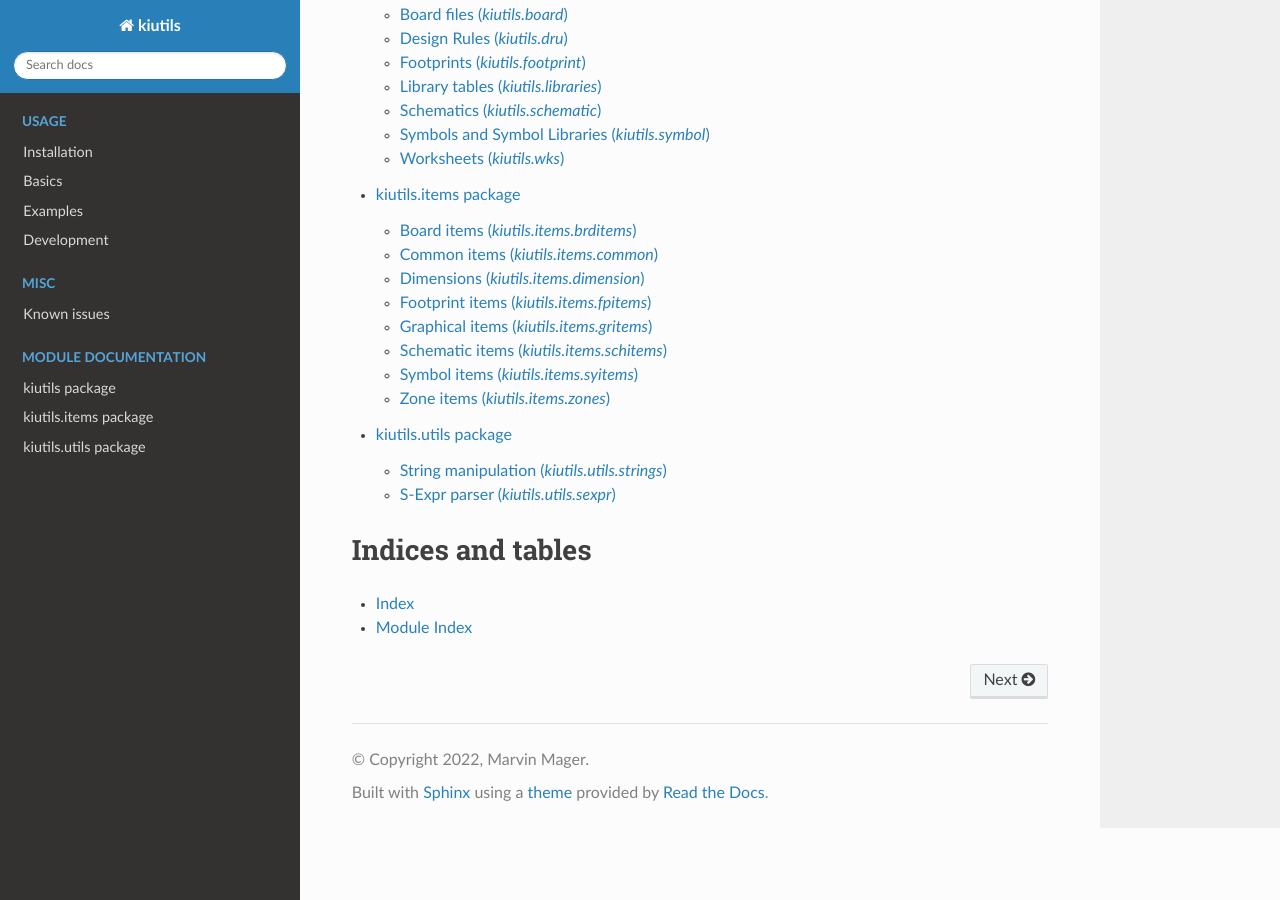
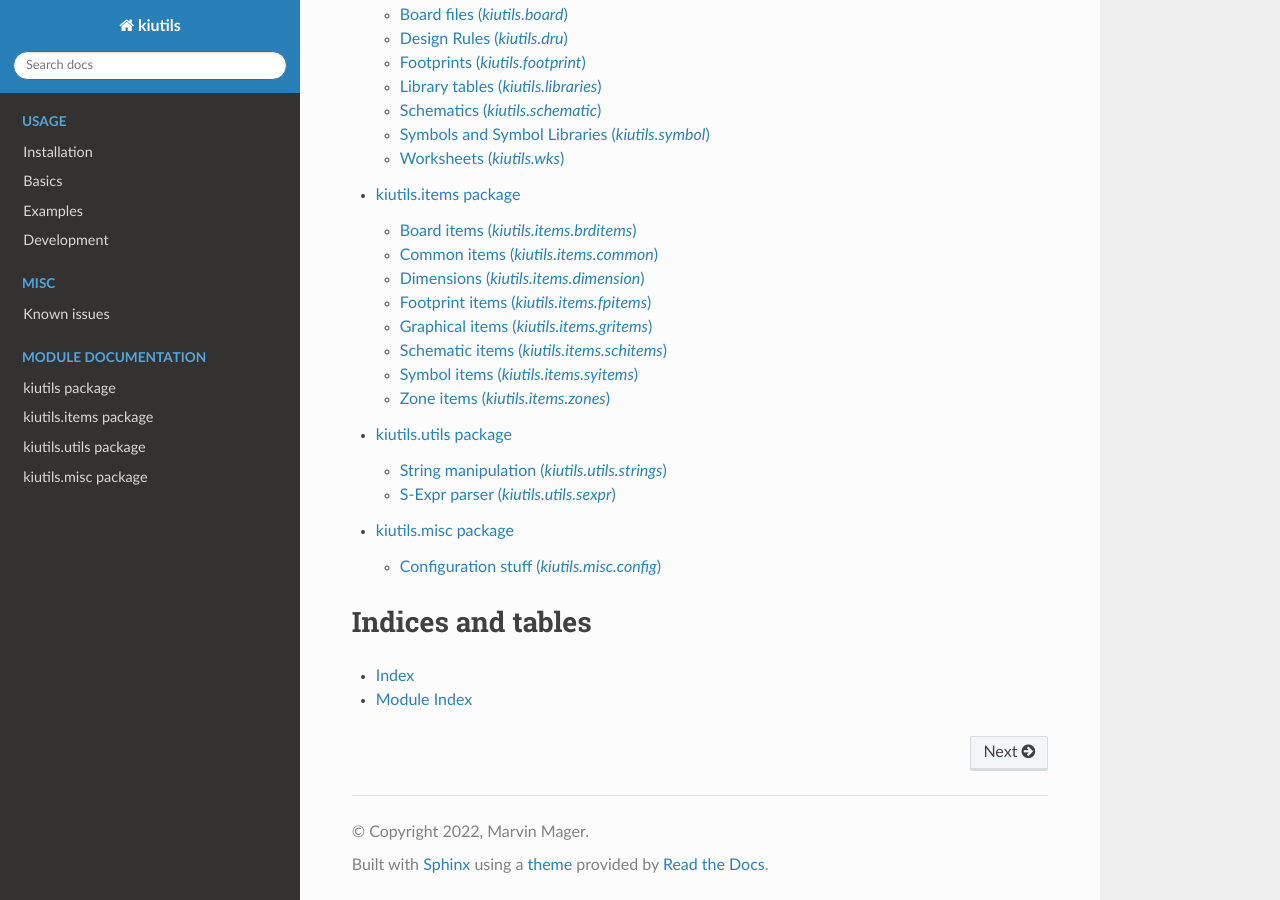
Before and after one commit to mvnmgrx/kiutils, a Sphinx documentation site: the page built from docs/index.rst, in a window 1280 px wide and 900 px high, scrolled down 960 px. Built offline with Sphinx 7.4.7 and the Read the Docs theme 2.0.0, drawn with Linux system fonts in a browser that asks for light colours.

Commit message:
Docu: Added kiutils.misc module

```diff
--- a/docs/index.rst
+++ b/docs/index.rst
@@ -39,6 +39,7 @@ with an SCM like Git or SVN without breaking the layout of the files when the Py
    module/kiutils
    module/kiutils.items
    module/kiutils.utils
+   module/kiutils.misc
 
 
 
--- /dev/null
+++ b/docs/module/kiutils.misc.rst
@@ -0,0 +1,11 @@
+kiutils.misc package
+=====================
+
+Configuration stuff (`kiutils.misc.config`)
+---------------------------------------------
+
+.. automodule:: kiutils.misc.config
+   :members:
+   :special-members:
+   :undoc-members:
+   :show-inheritance:
```
